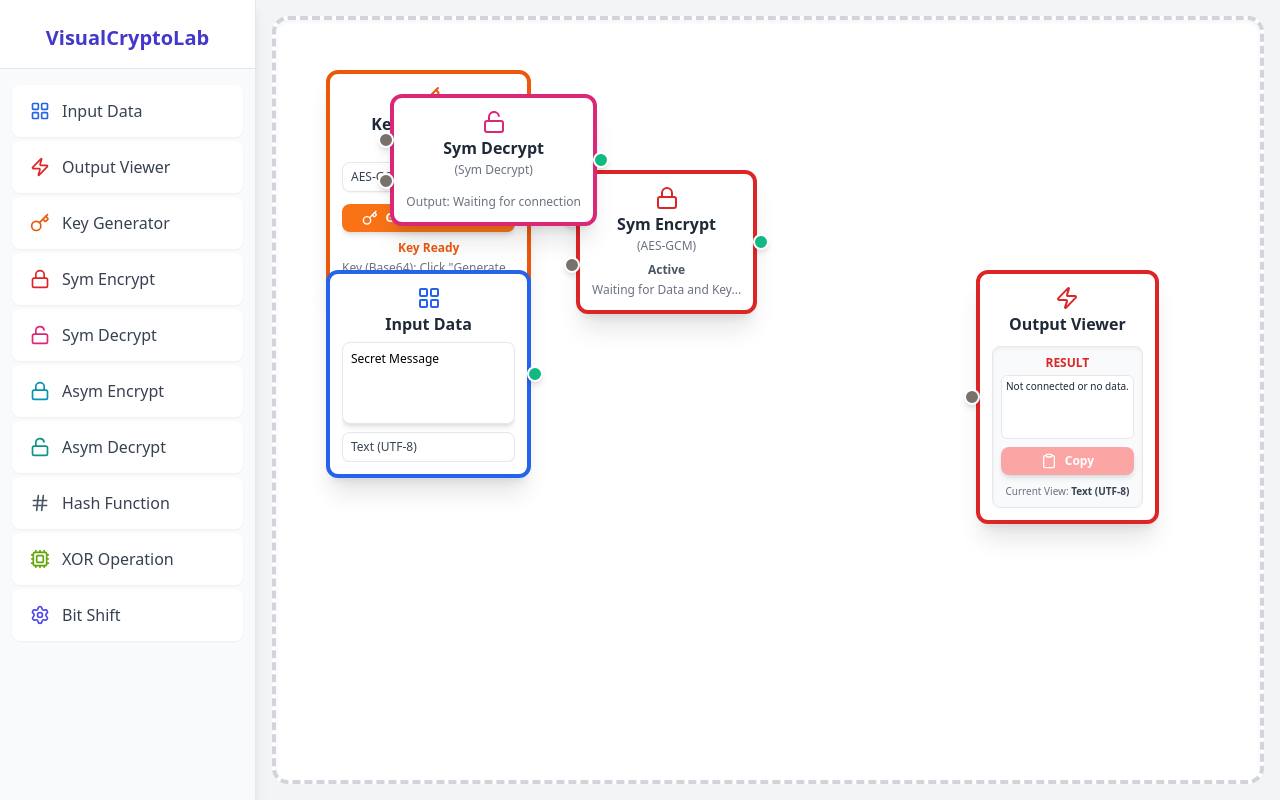
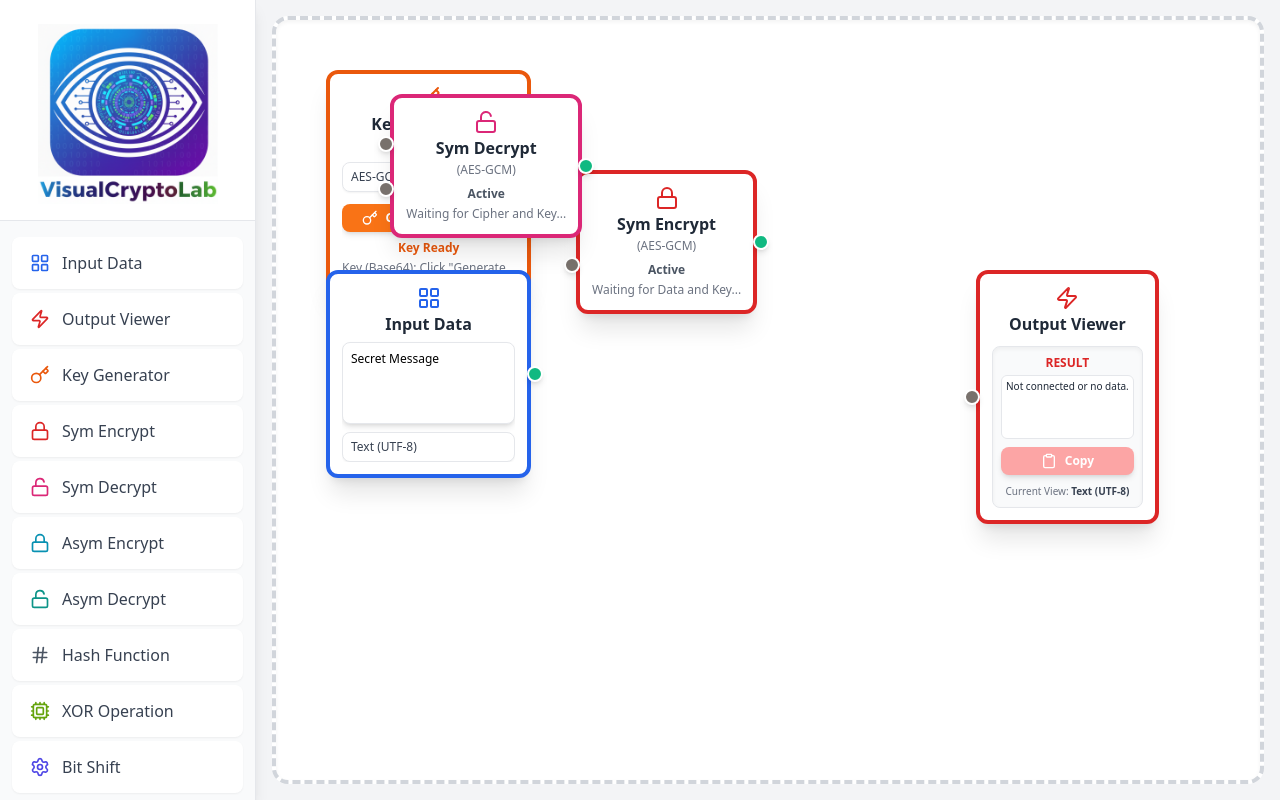
Before and after one commit to visualcryptolab/vcryptolab, a React (Vite) app: page / in a window 1280 px wide. Both pictures are taken after a click on the button "Sym Decrypt". Built offline with nearby package versions, Linux system fonts and the light colour scheme.

Commit message:
Sym Decrypt Node with functionality

```diff
--- a/src/App.jsx
+++ b/src/App.jsx
@@ -66,7 +66,16 @@ const NODE_DEFINITIONS = {
     ],
     outputPort: { name: 'Ciphertext', type: 'data' }
   },
-  SYM_DEC: { label: 'Sym Decrypt', color: 'pink', icon: Unlock, inputPorts: [{ name: 'Cipher In', type: 'data', mandatory: true }, { name: 'Key In', type: 'key', mandatory: true }], outputPort: { name: 'Plaintext', type: 'data' } },
+  SYM_DEC: {
+    label: 'Sym Decrypt',
+    color: 'pink',
+    icon: Unlock,
+    inputPorts: [
+        { name: 'Cipher In', type: 'data', mandatory: true, id: 'cipher' },
+        { name: 'Key In', type: 'key', mandatory: true, id: 'key' }
+    ],
+    outputPort: { name: 'Plaintext', type: 'data' }
+  },
 
   ASYM_ENC: { label: 'Asym Encrypt', color: 'cyan', icon: Lock, inputPorts: [{ name: 'Data In', type: 'data', mandatory: true }], outputPort: { name: 'Ciphertext', type: 'data' } },
   ASYM_DEC: { label: 'Asym Decrypt', color: 'teal', icon: Unlock, inputPorts: [{ name: 'Cipher In', type: 'data', mandatory: true }], outputPort: { name: 'Plaintext', type: 'data' } },
@@ -196,7 +205,7 @@ const generateSymmetricKey = async (algorithm) => {
 const symmetricEncrypt = async (dataStr, base64Key, algorithm) => {
     if (!dataStr) return 'Missing Data Input.';
     if (!base64Key || typeof base64Key !== 'string' || base64Key.length === 0) {
-        return 'Missing or invalid Key Input.'; // FIX: Improved key input validation
+        return 'Missing or invalid Key Input.';
     }
 
     try {
@@ -234,6 +243,54 @@ const symmetricEncrypt = async (dataStr, base64Key, algorithm) => {
     } catch (error) {
         console.error("Encryption failed:", error);
         return `ERROR: Encryption failed. ${error.message}`;
+    }
+};
+
+/** Decrypts data using an AES-GCM key. */
+const symmetricDecrypt = async (base64Ciphertext, base64Key, algorithm) => {
+    if (!base64Ciphertext) return 'Missing Ciphertext Input.';
+    if (!base64Key || typeof base64Key !== 'string' || base64Key.length === 0) {
+        return 'Missing or invalid Key Input.';
+    }
+
+    try {
+        const keyBuffer = base64ToArrayBuffer(base64Key);
+
+        // Import Key
+        const key = await crypto.subtle.importKey(
+            'raw',
+            keyBuffer,
+            { name: algorithm, length: 256 },
+            true,
+            ['encrypt', 'decrypt']
+        );
+
+        // Decode the full ciphertext (IV + Encrypted Data)
+        const fullCipherBuffer = base64ToArrayBuffer(base64Ciphertext);
+
+        // Check if buffer is large enough for IV (12 bytes for AES-GCM)
+        if (fullCipherBuffer.byteLength < 12) {
+             throw new Error('Ciphertext is too short to contain IV.');
+        }
+
+        // Separate IV (first 12 bytes for AES-GCM) and Ciphertext
+        const iv = fullCipherBuffer.slice(0, 12);
+        const ciphertext = fullCipherBuffer.slice(12);
+
+        // Decrypt
+        const decryptedBuffer = await crypto.subtle.decrypt(
+            { name: algorithm, iv: new Uint8Array(iv) },
+            key,
+            ciphertext
+        );
+
+        // Convert ArrayBuffer back to text
+        const decoder = new TextDecoder();
+        return decoder.decode(decryptedBuffer);
+
+    } catch (error) {
+        console.error("Decryption failed:", error);
+        return `ERROR: Decryption failed. ${error.message}. Check key/data integrity.`;
     }
 };
 
@@ -323,6 +380,7 @@ const DraggableBox = ({ node, setPosition, canvasRef, handleConnectStart, handle
   const isHashFn = type === 'HASH_FN';
   const isKeyGen = type === 'KEY_GEN';
   const isSymEnc = type === 'SYM_ENC';
+  const isSymDec = type === 'SYM_DEC'; // NEW FLAG
 
   const FORMATS = ['Text (UTF-8)', 'Binary', 'Decimal', 'Hexadecimal'];
 
@@ -561,7 +619,8 @@ const DraggableBox = ({ node, setPosition, canvasRef, handleConnectStart, handle
           {isHashFn && <span className={`text-xs text-gray-500 mt-1`}>({hashAlgorithm})</span>}
           {isKeyGen && <span className={`text-xs text-gray-500 mt-1`}>({keyAlgorithm})</span>}
           {isSymEnc && <span className={`text-xs text-gray-500 mt-1`}>({symAlgorithm})</span>}
-          {!isDataInput && !isOutputViewer && !isHashFn && !isKeyGen && !isSymEnc && <span className={`text-xs text-gray-500 mt-1`}>({definition.label})</span>}
+          {isSymDec && <span className={`text-xs text-gray-500 mt-1`}>({symAlgorithm})</span>} {/* ADDED for SymDec */}
+          {!isDataInput && !isOutputViewer && !isHashFn && !isKeyGen && !isSymEnc && !isSymDec && <span className={`text-xs text-gray-500 mt-1`}>({definition.label})</span>}
         </div>
 
         {isDataInput && (
@@ -695,7 +754,18 @@ const DraggableBox = ({ node, setPosition, canvasRef, handleConnectStart, handle
             </div>
         )}
 
-        {!isDataInput && !isOutputViewer && !isHashFn && !isKeyGen && !isSymEnc && (
+        {isSymDec && (
+             <div className="text-xs w-full text-center">
+                <span className={`font-semibold ${isProcessing ? 'text-yellow-600' : 'text-gray-600'}`}>
+                    {isProcessing ? 'Decrypting...' : 'Active'}
+                </span>
+                <p className="mt-1 text-gray-500 break-all">
+                    {dataOutput ? `Plaintext: ${dataOutput.substring(0, 15)}...` : 'Waiting for Cipher and Key...'}
+                </p>
+            </div>
+        )}
+
+        {!isDataInput && !isOutputViewer && !isHashFn && !isKeyGen && !isSymEnc && !isSymDec && (
             <div className="text-xs text-gray-500 mt-2">
                 <p>Output: {dataOutput ? dataOutput.substring(0, 10) + '...' : 'Waiting for connection'}</p>
             </div>
@@ -711,8 +781,13 @@ const DraggableBox = ({ node, setPosition, canvasRef, handleConnectStart, handle
 const Toolbar = ({ addNode }) => {
   return (
     <div className="w-64 bg-gray-50 flex-shrink-0 border-r border-gray-200 shadow-lg flex flex-col">
+      {/* Logo Container at the top of the left tool bar */}
       <div className="p-4 pt-6 pb-4 border-b border-gray-200 flex justify-center items-center bg-white">
-        <div className="text-xl font-extrabold text-indigo-700">VisualCryptoLab</div>
+        <img
+          src="VCL - Logo and Name.png"
+          alt="VisualCryptoLab Logo and Name"
+          className="w-full h-auto max-w-[180px]"
+        />
       </div>
 
       <div className="flex flex-col space-y-1 p-3 overflow-y-auto pt-4">
@@ -835,6 +910,8 @@ const App = () => {
 
             inputSources.forEach(input => {
                 const outputType = NODE_DEFINITIONS[input.type]?.outputPort?.type;
+                // Since there are multiple inputs of type 'data' possible (data or ciphertext)
+                // we prioritize the first one found for simplicity in multi-input nodes like SymEnc/Dec
                 if (outputType === 'data' && !dataInput) {
                     dataInput = input.dataOutput;
                 } else if (outputType === 'key' && !keyInput) {
@@ -894,8 +971,35 @@ const App = () => {
                     }
                     break;
 
+                case 'SYM_DEC': // NEW DECRYPT LOGIC
+                    if (dataInput && keyInput) {
+                        isProcessing = true;
+                        const algorithm = sourceNode.symAlgorithm || 'AES-GCM'; // Assuming same as encryption
+
+                        symmetricDecrypt(dataInput, keyInput, algorithm).then(plaintext => {
+                            setNodes(prevNodes => prevNodes.map(n =>
+                                n.id === sourceId
+                                    ? { ...n, dataOutput: plaintext, isProcessing: false }
+                                    : n
+                            ));
+                        }).catch(err => {
+                             setNodes(prevNodes => prevNodes.map(n =>
+                                n.id === sourceId
+                                    ? { ...n, dataOutput: `ERROR: Decrypt failed. ${err.message}`, isProcessing: false }
+                                    : n
+                            ));
+                        });
+                        outputData = sourceNode.dataOutput || 'Decrypting...';
+                    } else if (dataInput && !keyInput) {
+                        outputData = 'Waiting for Key input.';
+                    } else if (!dataInput && keyInput) {
+                        outputData = 'Waiting for Ciphertext input.';
+                    } else {
+                        outputData = 'Waiting for Cipher and Key inputs.';
+                    }
+                    break;
+
                 // Unimplemented Processing Nodes (They return the placeholder)
-                case 'SYM_DEC':
                 case 'ASYM_ENC':
                 case 'ASYM_DEC':
                 case 'XOR_OP':
@@ -966,7 +1070,7 @@ const App = () => {
     } else if (type === 'KEY_GEN') {
       initialContent.keyAlgorithm = 'AES-GCM';
       initialContent.key = null; // CryptoKey object
-    } else if (type === 'SYM_ENC') {
+    } else if (type === 'SYM_ENC' || type === 'SYM_DEC') { // Updated to include SymDec
       initialContent.symAlgorithm = 'AES-GCM';
     }
 
```
